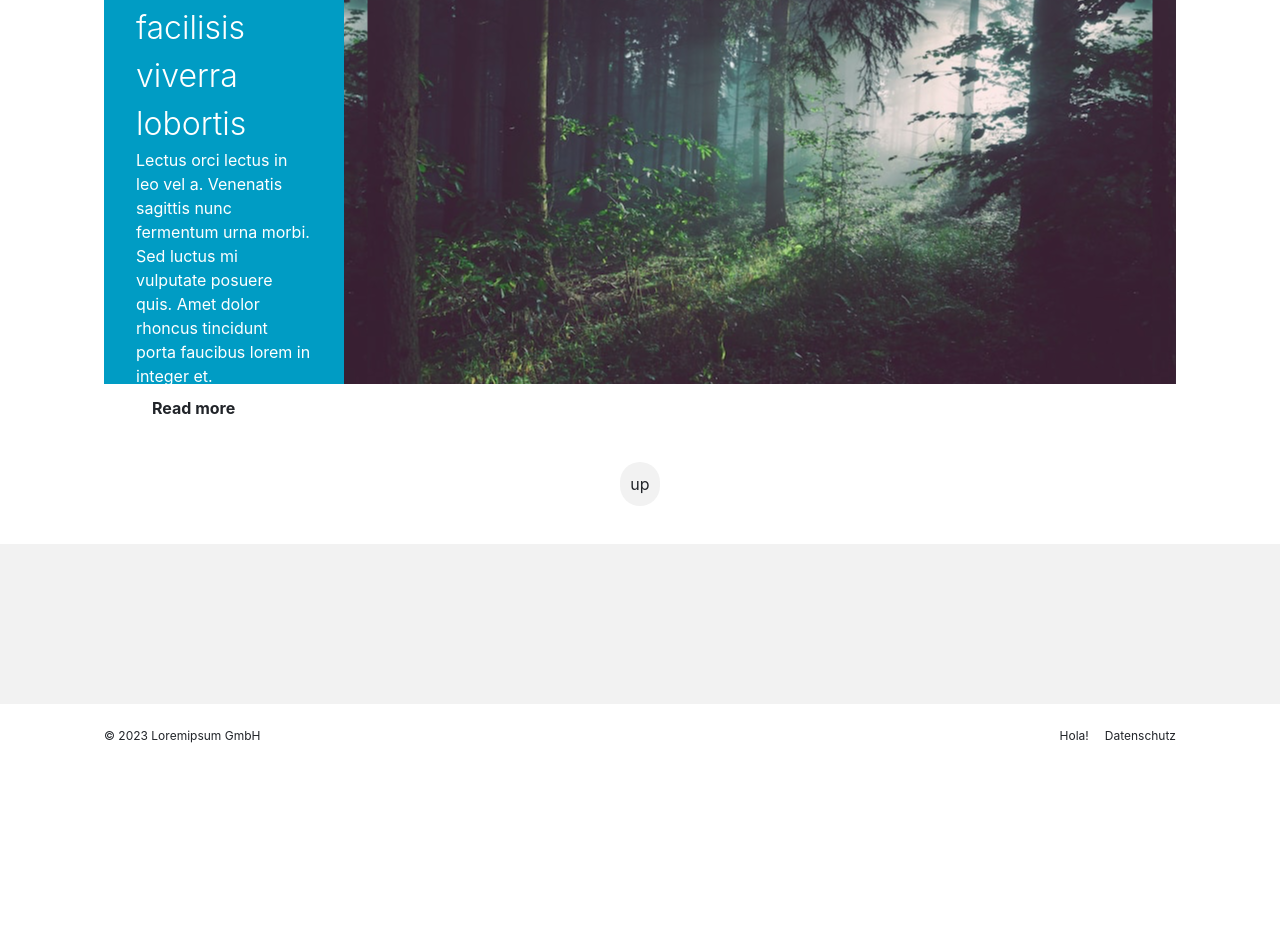
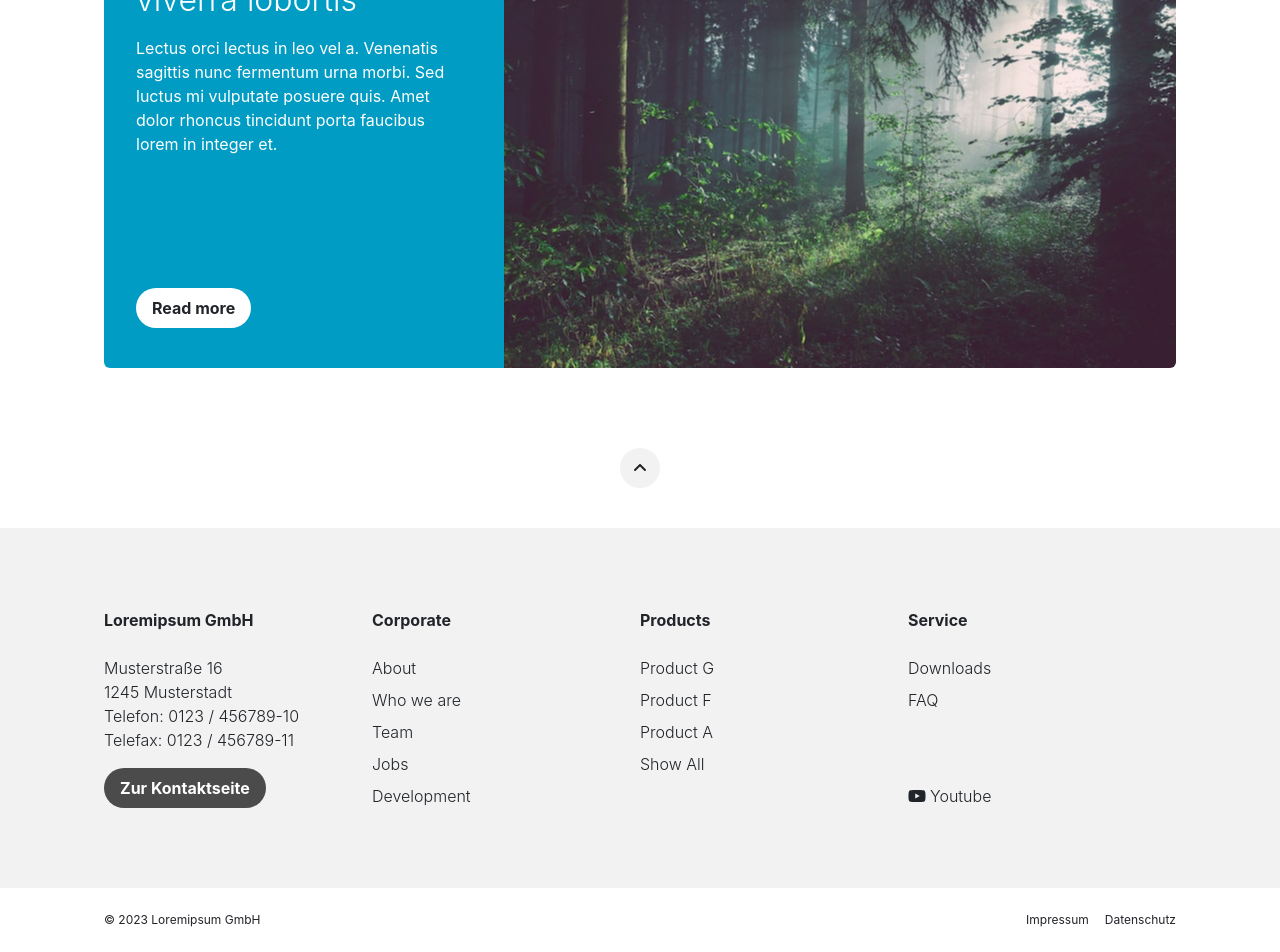
Before and after one commit to neusgp/alpaka-probearbeit, a React (Vite) app: page / in a window 1280 px wide. Shown: the part 2550-3502 px from the top of the page. Before the commit the page ends 3318 px from the top, so only its background shows below. Built offline with nearby package versions, Linux system fonts and the light colour scheme.

Commit message:
feat: add footer card component

```diff
--- a/src/App.tsx
+++ b/src/App.tsx
@@ -1,17 +1,16 @@
-import { BlogEntryCard, Button } from "./components";
+import { FontAwesomeIcon } from "@fortawesome/react-fontawesome";
+import { BlogEntryCard, Button, FooterCard } from "./components";
 import {
   mockBlogEntries,
   mockBlogFilterButtons,
+  mockNavLinks,
   mockProducts,
 } from "./components/lib";
 import { ProductCard } from "./components/ProductCard";
+import { faYoutube } from "@fortawesome/free-brands-svg-icons";
+import { faAngleUp } from "@fortawesome/free-solid-svg-icons";
 
 function App() {
-  const navLinks = [
-    { id: "1", label: "Blog" },
-    { id: "2", label: "Products" },
-    { id: "3", label: "About" },
-  ];
   //TODO: hover functionality nav links
   //TODO: try to use more semantic HTML
   return (
@@ -22,7 +21,7 @@ function App() {
         className="h-22 flex justify-between items-center px-26 py-7">
         <img src={"/logo.png"} className="w-[138px]" />
         <div className="absolute right-26 flex h-22">
-          {navLinks.map(({ id, label }) => {
+          {mockNavLinks.map(({ id, label }) => {
             return (
               // component nav
               <div className="h-full flex flex-col" key={id}>
@@ -115,10 +114,12 @@ function App() {
         </div>
       </div>
       {/* HIGHLIGHT */}
-      <div id="highlight" className="py-10 px-26 flex flex-col justify-center ">
-        <div className="w-full h-117 flex rounded-md">
-          <div className="bg-blue-gray-dark w-auto h-full flex flex-col justify-between py-10 px-8">
-            <div>
+      <div
+        id="highlight"
+        className="py-10 px-26 flex flex-col justify-center rounded-md">
+        <div className="w-full h-117 flex">
+          <div className="bg-blue-gray-dark h-full flex flex-1 flex-col justify-between rounded-l-md py-10 px-8">
+            <div className="flex flex-col gap-4">
               <h2 className="text-white">
                 Enim nulla facilisis viverra lobortis
               </h2>
@@ -139,21 +140,71 @@ function App() {
               />
             </div>
           </div>
-          <div className="bg-[url(/1.png)] aspect-16/9 bg-center"></div>
+          <div className="bg-[url(/1.png)] flex-2 bg-center rounded-r-md"></div>
         </div>
       </div>
       {/* FOOTER */}
       <div id="footer">
         <div className="h-30 flex flex-col justify-center items-center">
-          <button className="text-5 bg-gray-70 p-[10px] rounded-full">
-            up
+          <button className="text-5 bg-gray-70 w-10 h-10 flex justify-center items-center rounded-full cursor-pointer">
+            <FontAwesomeIcon icon={faAngleUp} />
           </button>
         </div>
-        <div className="bg-gray-70 py-20 px-26"></div>
+        <div className="bg-gray-70 py-20 px-26 flex">
+          <FooterCard title="Loremipsum GmbH">
+            <div className="flex flex-col gap-4">
+              <p className="font-light">
+                Musterstraße 16
+                <br />
+                1245 Musterstadt
+                <br />
+                Telefon: 0123 / 456789-10
+                <br />
+                Telefax: 0123 / 456789-11
+              </p>
+              <Button
+                intent="black"
+                label="Zur Kontaktseite"
+                ariaLabel="Zur Kontaktseite"
+                size="sm"
+                icon="none"
+              />
+            </div>
+          </FooterCard>
+          <FooterCard title="Corporate">
+            <ul className="font-light flex flex-col gap-2">
+              <li>About</li>
+              <li>Who we are</li>
+              <li>Team</li>
+              <li>Jobs</li>
+              <li>Development</li>
+            </ul>
+          </FooterCard>
+          <FooterCard title="Products">
+            <ul className="font-light flex flex-col gap-2">
+              {mockProducts.map(({ id, name }) => {
+                return <li key={id}>{name}</li>;
+              })}
+              <li>Show All</li>
+            </ul>
+          </FooterCard>
+          <FooterCard title="Service">
+            <div className="flex flex-col h-full justify-between">
+              <ul className="font-light flex flex-col gap-2">
+                <li>Downloads</li>
+                <li>FAQ</li>
+              </ul>
+              <span className="flex items-center gap-1 font-light">
+                <FontAwesomeIcon icon={faYoutube} />
+                <p>Youtube</p>
+              </span>
+            </div>
+          </FooterCard>
+        </div>
         <div className="h-16 px-26 py-6 flex justify-between">
           <p className="text-xs">© 2023 Loremipsum GmbH</p>
           <div className="flex gap-4">
-            <p className="text-xs">Hola!</p>
+            <p className="text-xs">Impressum</p>
             <p className="text-xs">Datenschutz</p>
           </div>
         </div>
--- /dev/null
+++ b/src/components/FooterCard.tsx
@@ -0,0 +1,16 @@
+import { JSX } from "react";
+
+export const FooterCard = ({
+  title,
+  children,
+}: {
+  title: string;
+  children: JSX.Element;
+}) => {
+  return (
+    <div className="flex-1 flex flex-col gap-6">
+      <p className="font-bold">{title}</p>
+      {children}
+    </div>
+  );
+};
--- a/src/components/index.ts
+++ b/src/components/index.ts
@@ -1,3 +1,4 @@
 export * from "./Button";
 export * from "./ProductCard";
 export * from "./BlogEntryCard";
+export * from "./FooterCard";
--- a/src/components/lib/constants.ts
+++ b/src/components/lib/constants.ts
@@ -1,3 +1,9 @@
+export const mockNavLinks = [
+  { id: "1", label: "Blog" },
+  { id: "2", label: "Products" },
+  { id: "3", label: "About" },
+];
+
 export const mockProducts = [
   {
     id: "1",
--- a/src/index.css
+++ b/src/index.css
@@ -50,6 +50,7 @@ h1 {
 h2 {
   font-size: 32px;
   font-weight: 300;
+  line-height: 40px;
 }
 
 h3 {
```
